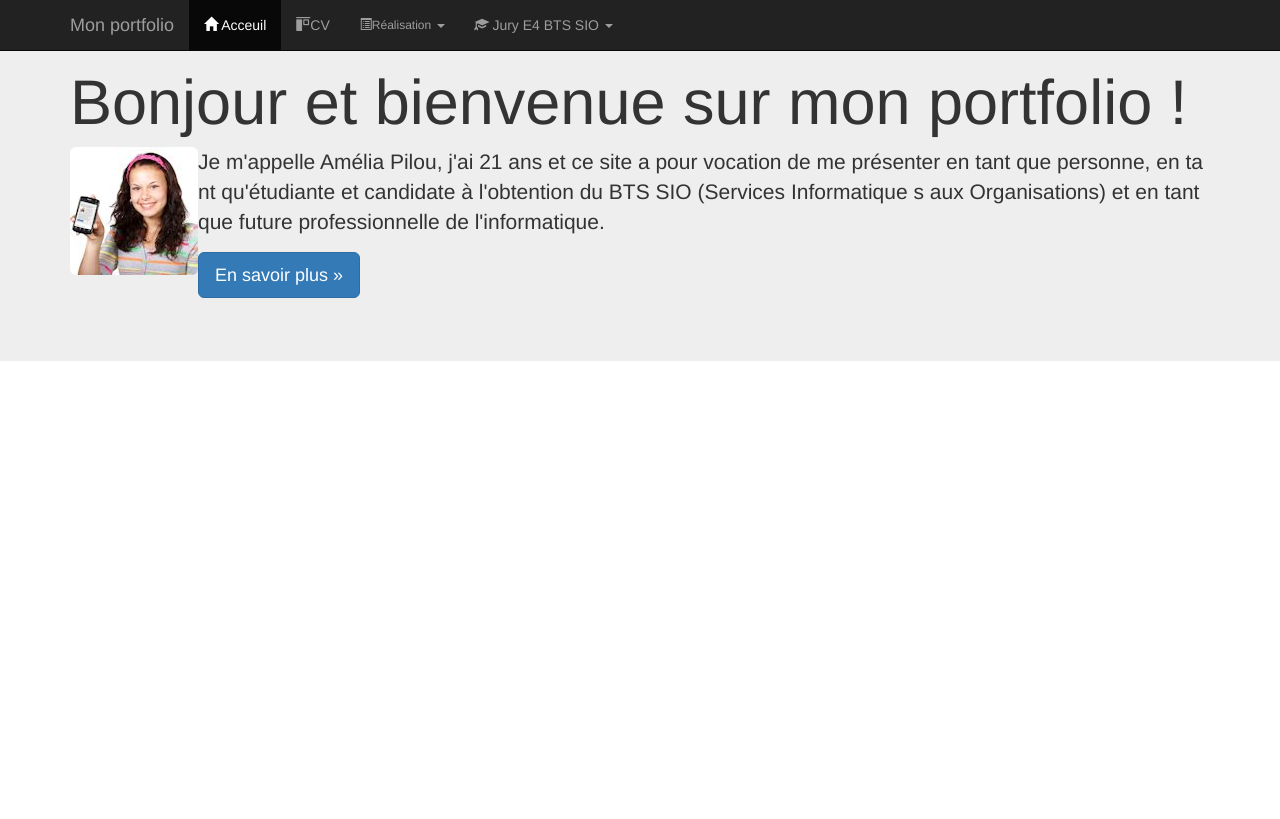
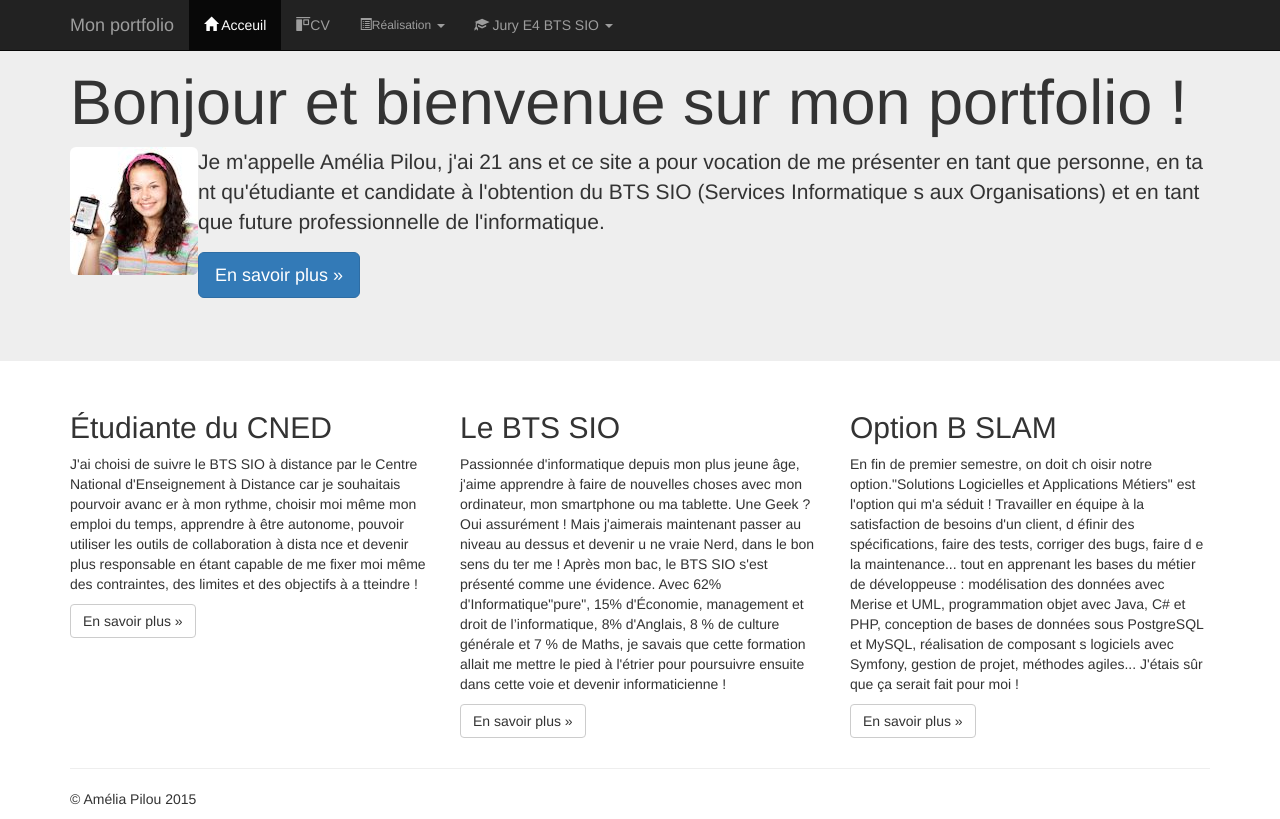
Before and after one commit to PACABOTColin/webdevtp1, a plain HTML site: page index.html in a window 1280 px wide. Drawn offline with nearby package versions, Linux system fonts and the light colour scheme.

Commit message:
add footer in index.html

```diff
--- a/index.html
+++ b/index.html
@@ -146,6 +146,35 @@
                 <p><a class="btn btn-primary btn-lg " href= "#" role= "button" > En savoir plus  &raquo; </a></p>
             </div>
         </div>
+        <footer>
+            <div class="container">
+                <div class="row">
+                    <div class="col-md-4">
+                        <h2> Étudiante du CNED </h2 >
+                        <p> J'ai choisi de suivre le BTS SIO à distance par le Centre National d'Enseignement à Distance car je souhaitais pourvoir avanc er à mon rythme, choisir moi même mon emploi du temps, apprendre à être autonome, pouvoir utiliser les outils de collaboration à dista nce et devenir plus responsable en étant capable de me fixer moi même des contraintes, des limites et des objectifs à a tteindre ! </p>
+                        <p>
+                            <a class="btn btn-default" href="http://www.cned.fr" target ="_blank" role ="button" > En savoir plus &raquo; </a>
+                        </p>
+                    </div>
+                    <div class="col-md-4">
+                        <h2> Le BTS SIO </h2 >
+                        <p> Passionnée d'informatique depuis mon plus jeune âge, j'aime apprendre à faire de nouvelles choses avec mon ordinateur, mon smartphone ou ma tablette. Une Geek ? Oui assurément ! Mais j'aimerais maintenant passer au niveau au dessus et devenir u ne vraie Nerd, dans le bon sens du ter me ! Après mon bac, le BTS SIO s'est présenté comme une évidence. Avec 62% d'Informatique"pure", 15% d'Économie, management et droit de l’informatique, 8% d'Anglais, 8 % de culture générale et 7 % de Maths, je savais que cette formation allait me mettre le pied à l'étrier pour poursuivre ensuite dans cette voie et devenir informaticienne ! </p>
+                        <p>
+                            <a class="btn btn-default" href="https://fr.wikipedia.org/wiki/Brevet_de _technicien_sup%C3%A9rieur_-_Services_informatiques_aux_organisa tions" target ="_blank" r ole ="button" > En savoir plus &raquo; </a>
+                        </p>
+                    </div>
+                    <div class="col-md-4">
+                        <h2> Option B SLAM </h2 >
+                        <p> En fin de premier semestre, on doit ch oisir notre option."Solutions Logicielles et Applications Métiers" est l'option qui m'a séduit ! Travailler en équipe à la satisfaction de besoins d'un client, d éfinir des spécifications, faire des tests, corriger des bugs, faire d e la maintenance... tout en apprenant les bases du métier de développeuse : modélisation des données avec Merise et UML, programmation objet avec Java, C# et PHP, conception de bases de données sous PostgreSQL et MySQL, réalisation de composant s logiciels avec Symfony, gestion de projet, méthodes agiles... J'étais sûr que ça serait fait pour moi ! </p>
+                        <p>
+                            <a class="btn btn-default" href="http://www.onisep.fr/Ressources/ Univers-Formation/Formations/Post-bac/BTS-Servic es-informatiques-aux-organisations-option-B-solutions-logicielles-et-applications-metiers" target ="_blank" role ="button" > En savoir plus &raquo; </a>
+                        </p>
+                    </div>
+                </div>
+                <hr />
+                <p id="copyright"> &copy; Amélia Pilou 2015 </p>
+            </div>
+        </footer>
         <!--Bootstrap core JavaScript ============================================ -->
         <!--Placed at the end of the document so the pages load faster -->
         <script src="https://ajax.googleapis.com/ajax/libs/jquery/1.11.2/jquery.min.js">
```
